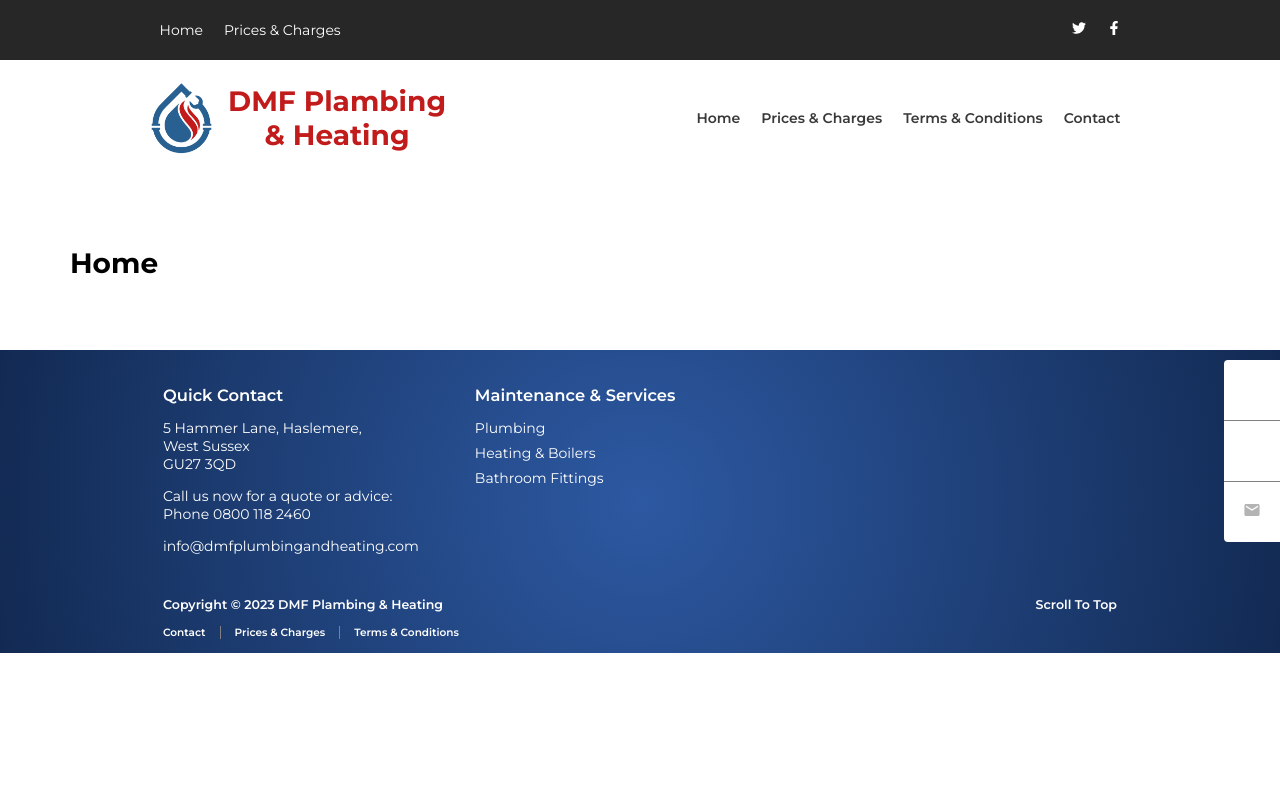
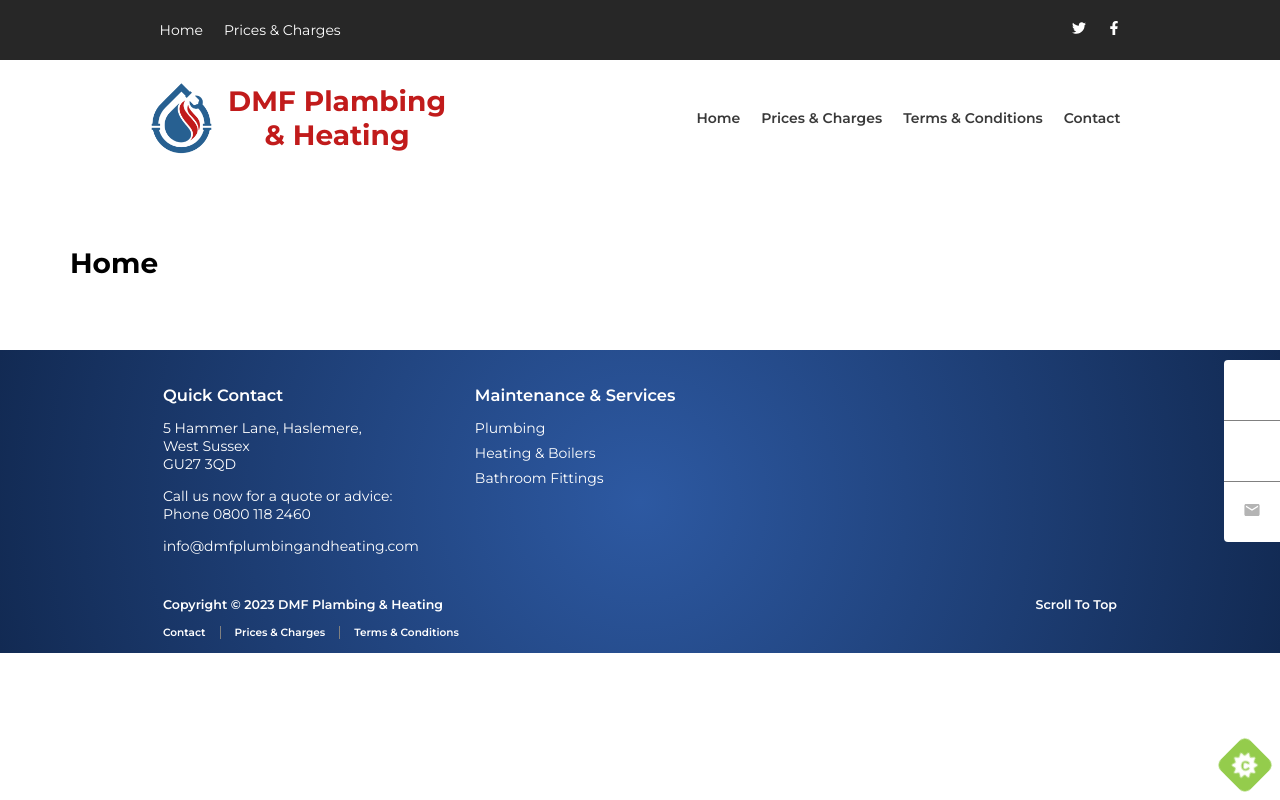
Before and after one commit to Karoly-Git/dmf-plumbing, a React (Create React App) app: page / in a window 1280 px wide. Built offline with nearby package versions, Linux system fonts and the light colour scheme; some icons are missing.

Commit message:
Adding cookie icon.

```diff
--- a/src/App.js
+++ b/src/App.js
@@ -10,6 +10,8 @@ import Terms from './components/Pages/Terms';
 import { MainNavigation, SecNavigation, ThirdNavigation, SideNavigation } from './components/Navigations';
 // Style Import
 import './css/App.css';
+// Image Imports
+import cookie from './img/cookie.png';
 
 export default function App() {
   return (
@@ -17,9 +19,13 @@ export default function App() {
       <div className='App'>
         <SideNavigation />
 
+        <div className='cookie-box'>
+          <img src={cookie}></img>
+        </div>
+
         <header>
           <SecNavigation />
-          {!false && <MainNavigation />}
+          <MainNavigation />
         </header>
 
         <main>
--- a/src/css/App.css
+++ b/src/css/App.css
@@ -10,6 +10,25 @@ html {
   font-family: "Montserrat", sans-serif;
 }
 
+.App .cookie-box {
+  display: inline-flex;
+  justify-content: center;
+  align-items: center;
+  width: 3rem;
+  height: 3rem;
+  position: fixed;
+  bottom: 1rem;
+  right: 1rem;
+  background-color: #94cc4c;
+  border-radius: 8px;
+  transform: rotate(45deg);
+  cursor: pointer;
+}
+.App .cookie-box img {
+  width: 2rem;
+  height: 2rem;
+  transform: rotate(-45deg);
+}
 .App footer {
   display: flex;
   justify-content: center;
--- a/src/css/App.scss
+++ b/src/css/App.scss
@@ -25,6 +25,27 @@ html {
 }
 
 .App {
+    .cookie-box {
+        display: inline-flex;
+        justify-content: center;
+        align-items: center;
+        width: 3rem;
+        height: 3rem;
+        position: fixed;
+        bottom: 1rem;
+        right: 1rem;
+        background-color: $color-Green;
+        border-radius: 8px;
+        transform: rotate(45deg);
+        cursor: pointer;
+
+        img {
+            width: 2rem;
+            height: 2rem;
+            transform: rotate(-45deg);
+        }
+    }
+
     footer {
         display: flex;
         justify-content: center;
```
Also changed, not shown: src/img/cookie.png (added), 1 other file (tests, documents, lock files or other folders).
